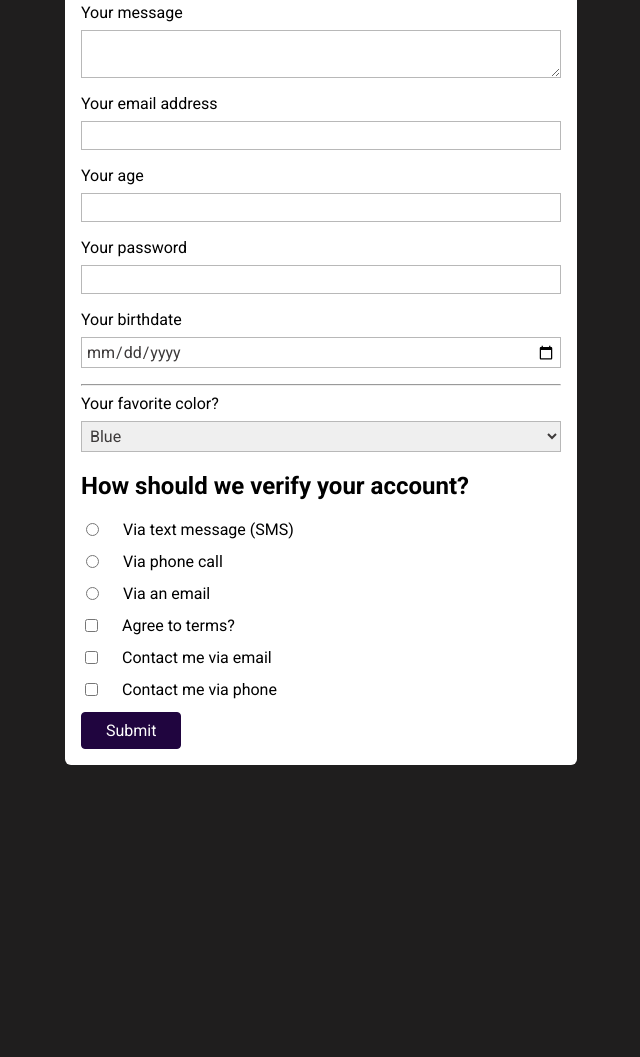
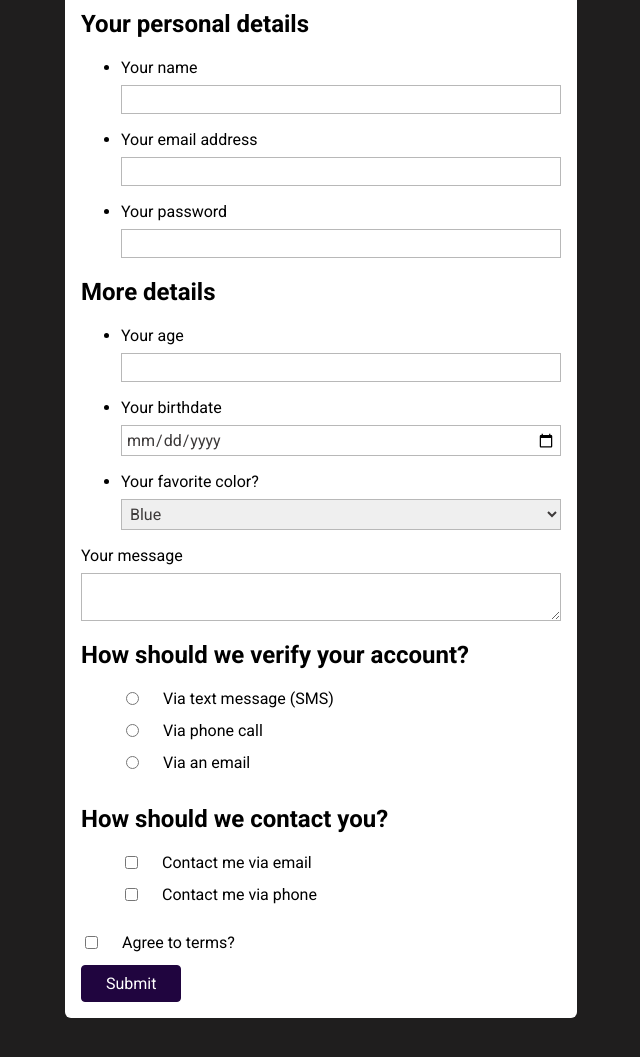
Before and after one commit to ElvisVj/Creating_forms, a plain HTML site: page index.html in a window 1280 px wide. Shown: the part 133-1190 px from the top of the page, without its empty margins (319-959 px from the left). Before the commit the page ends 946 px from the top, so only its background shows below. Drawn offline with Linux system fonts and the light colour scheme.

Commit message:
Formating HTML and give them sections

```diff
--- a/index.html
+++ b/index.html
@@ -13,52 +13,111 @@
     <link rel="stylesheet" href="styles.css" />
   </head>
   <body>
+    <header>
+      <h1>Demo Form</h1>
+    </header>
+    <main>
       <form action="/" method="GET">
+        <section>
+            <h2>Your personal details</h2>
+          <ul>
+            <li>
               <label for="username">Your name</label>
               <input type="text" name="user-name" id="username" />
-      <label for="user-message">Your message</label>
-      <textarea name="user-message" id="usermessage"></textarea>
+            </li>
+            <li>
               <label for="useremail">Your email address</label>
               <input type="email" name="user-email" id="useremail" />
+            </li>
+            <li>
+              <label for="userpassword">Your password</label>
+              <input type="password" name="user-password" id="userpassword" />
+            </li>
+          </ul>
+        </section>
+        <section>
+            <h2>More details</h2>
+          <ul>
+            <li>
               <label for="userage">Your age</label>
               <input type="number" step="1" name="user-age" id="userage" />
-      <label for="userpassword">Your password</label>
-      <input type="password" name="user-password" id="userpassword" />
+            </li>
+            <li>
               <label for="userbirthdate">Your birthdate</label>
               <input type="date" name="user-birthdate" id="userbirthdate" />
-      <hr />
+            </li>
+            <li>
               <label for="favorite-color">Your favorite color?</label>
               <select name="favorite-color" id="favorite-color">
                 <option value="blue">Blue</option>
                 <option value="black">Black</option>
                 <option value="red">Red</option>
               </select>
+            </li>
+          </ul>
+        </section>
+        <section>
+          <label for="user-message">Your message</label>
+          <textarea name="user-message" id="usermessage"></textarea>
+        </section>
+        <section>
           <h2>How should we verify your account?</h2>
-      <div class="form-control-inline">
+          <ul>
+            <li class="form-control-inline">
               <input type="radio" name="verify" id="verify-SMS" value="SMS" />
               <label for="verify-SMS">Via text message (SMS)</label>
-      </div>
-      <div class="form-control-inline">
-        <input type="radio" name="verify" id="verify-phone" value="phone" />
+            </li>
+            <li class="form-control-inline">
+              <input
+                type="radio"
+                name="verify"
+                id="verify-phone"
+                value="phone"
+              />
               <label for="verify-phone">Via phone call</label>
-      </div>
-      <div class="form-control-inline">
-        <input type="radio" name="verify" id="verify-email" value="email" />
+            </li>
+            <li class="form-control-inline">
+              <input
+                type="radio"
+                name="verify"
+                id="verify-email"
+                value="email"
+              />
               <label for="verify-email">Via an email</label>
-      </div>
+            </li>
+          </ul>
+        </section>
+        <section>
+            <h2>How should we contact you?</h2>
+          <ul>
+            <li class="form-control-inline">
+              <input
+                type="checkbox"
+                name="contact"
+                id="contact-email"
+                value="email"
+              />
+              <label for="contact-email">Contact me via email</label>
+            </li>
+            <li class="form-control-inline">
+              <input
+                type="checkbox"
+                name="contact"
+                id="contact-phone"
+                value="phone"
+              />
+              <label for="contact-phone">Contact me via phone</label>
+            </li>
+          </ul>
+        </section>
+        <section>
           <div class="form-control-inline">
             <input type="checkbox" name="terms" id="agree-terms" />
             <label for="agree-terms">Agree to terms?</label>
           </div>
-      <div class="form-control-inline">
-        <input type="checkbox" name="contact" id="contact-email" value="email" />
-        <label for="contact-email">Contact me via email</label>
-      </div>
-      <div class="form-control-inline">
-        <input type="checkbox" name="contact" id="contact-phone" value="phone" />
-        <label for="contact-phone">Contact me via phone</label>
-      </div>
+        </section>
         <button>Submit</button>
       </form>
+    </main>
   </body>
 </html>
```
Also changed, not shown: styles.css (+6 -3 lines). Lines whose indentation alone changed are shown as unchanged.
